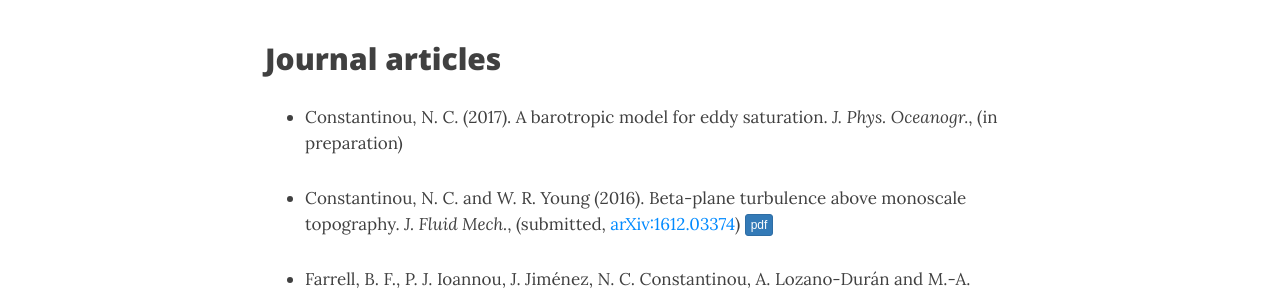
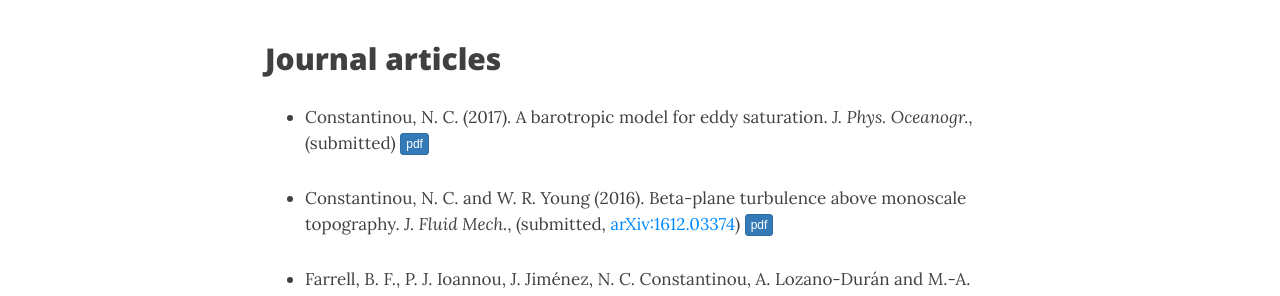
Before and after one commit to navidcy/navidcy.github.io, a Jekyll site: the page built from publications.md, in a window 1280 px wide and 900 px high. Shown: the part 204-500 px from the top of the window. Built offline with Jekyll 4.4.1, drawn with Linux system fonts in a browser that asks for light colours; nearby versions of some CDN libraries.

Commit message:
added JPO draft and updated CV

```diff
--- a/publications.md
+++ b/publications.md
@@ -6,7 +6,7 @@ title: Publications
 
 ## Journal articles
 
-- Constantinou, N. C. (2017). A barotropic model for eddy saturation. _J. Phys. Oceanogr._, (in preparation)
+- Constantinou, N. C. (2017). A barotropic model for eddy saturation. _J. Phys. Oceanogr._, (submitted)  <a class="btn btn-primary btn-xs{{end}}" href="EddySaturation-JPO-2017.pdf"><span style="font-family:sans-serif;">pdf</span></a>
 
 - Constantinou, N. C. and W. R. Young (2016). Beta-plane turbulence above monoscale topography. _J. Fluid Mech._, (submitted, [arXiv:1612.03374][arXiv:1612.03374])  <a class="btn btn-primary btn-xs{{end}}" href="betaplane-topo-1.pdf"><span style="font-family:sans-serif;">pdf</span></a>
 
@@ -45,7 +45,7 @@ title: Publications
 ## Doctoral thesis
 - Formation of large-scale structures by turbulence in rotating planets, Ph.D. thesis, University of Athens, 2015. [arXiv:1503.07644][arXiv:1503.07644] [<span class="btn btn-primary btn-xs{{end}}" style="font-family:sans-serif;">pdf</span>][phd_eng]
 
-
+[eddysaturatiion]: EddySaturation-JPO-2017.pdf
 [topo-1layer]:  betaplane-topo-1.pdf
 [vlsm-poiseuille]: VLSM-Poiseuille.pdf
 [ssd-jet-wave]: SSD_JetWave.pdf
```
Also changed, not shown: 2 other files.
